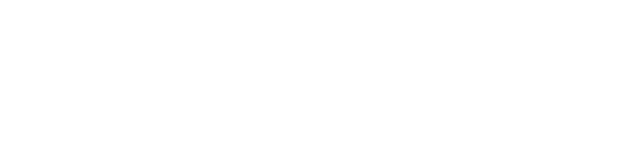
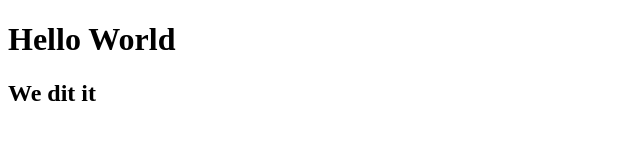
Before and after one commit to nessa700/projects1, a plain HTML site: page index.html in a window 1280 px wide. Shown: the whole page, without its empty margins (0-640 px from the left). Drawn offline with Linux system fonts and the light colour scheme.

Commit message:
Update index.html
added title

```diff
--- a/index.html
+++ b/index.html
@@ -5,5 +5,9 @@
     <meta name="viewport" content="width=device-width, initial-scale=1.0" />
     <title>Document</title>
   </head>
-  <body></body>
+  <body>
+    <h1>Hello World</h1>
+
+    <h2>We dit it</h2>
+  </body>
 </html>
```
